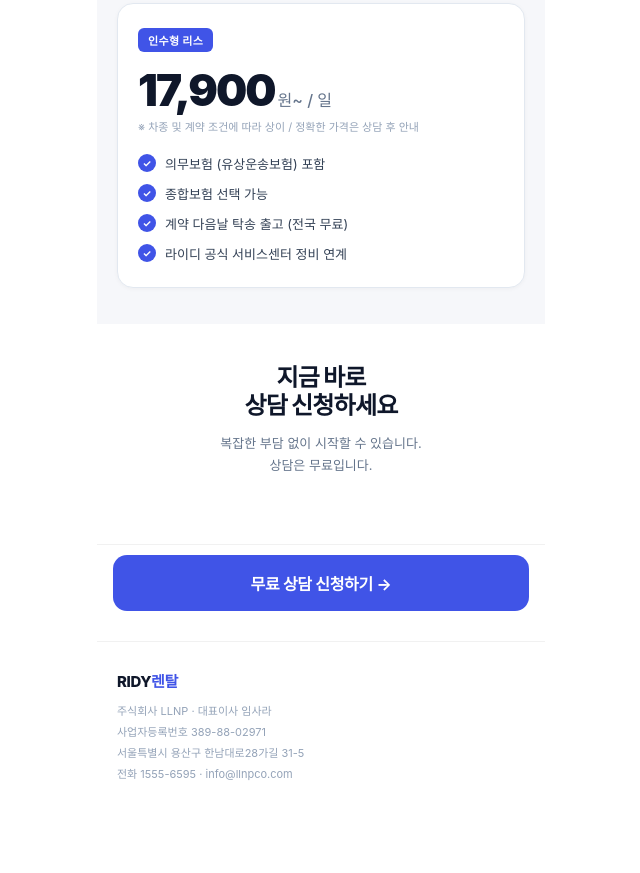
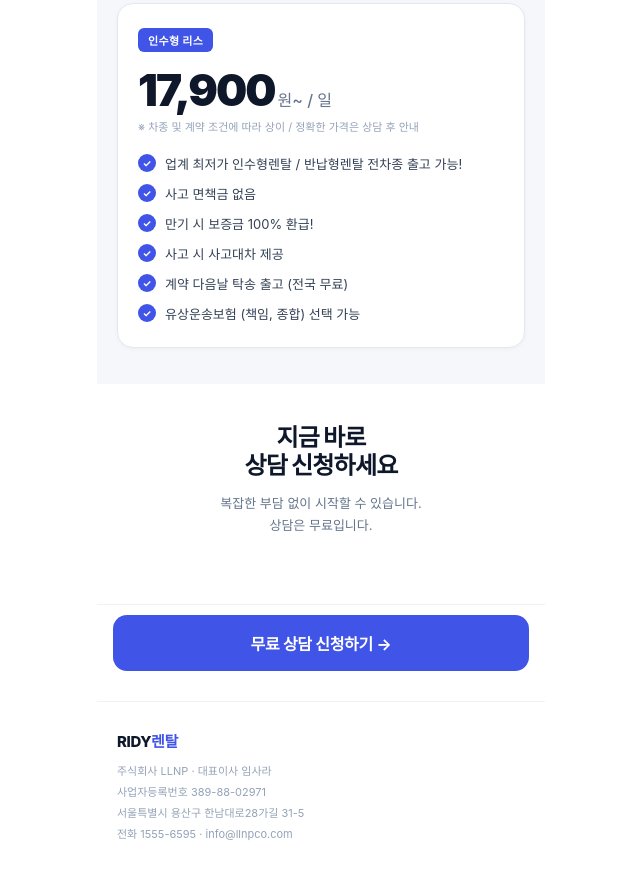
Before and after one commit to lukepark-llnp/ridy-rider-lp, a plain HTML site: page index.html in a window 1280 px wide. Shown: the part 1887-2760 px from the top of the page, without its empty margins (319-959 px from the left). Before the commit the page ends 2700 px from the top, so only its background shows below. Drawn offline with Linux system fonts and the light colour scheme; a web font is replaced by a local one.

Commit message:
feat(lp): 요금 안내 체크리스트 4→6개 교체 (Hana 요청)

```diff
--- a/index.html
+++ b/index.html
@@ -103,6 +103,8 @@ if(window.wcs){ wcs.inflow(); wcs_do(_nasa); }
 .chk:nth-child(2){transition-delay:0.15s}
 .chk:nth-child(3){transition-delay:0.25s}
 .chk:nth-child(4){transition-delay:0.35s}
+.chk:nth-child(5){transition-delay:0.45s}
+.chk:nth-child(6){transition-delay:0.55s}
 .chk-icon{width:18px;height:18px;background:#4054E7;border-radius:50%;flex-shrink:0;display:flex;align-items:center;justify-content:center}
 .chk-icon::after{content:'✓';font-size:10px;color:#fff;font-weight:700}
 .cta-sec{padding:40px 20px;text-align:center;background:#fff}
@@ -191,10 +193,12 @@ if(window.wcs){ wcs.inflow(); wcs_do(_nasa); }
       <div class="big-price"><span class="big-num" id="bigCounter">0</span><span class="big-unit">원~ / 일</span></div>
       <p class="price-note">※ 차종 및 계약 조건에 따라 상이 / 정확한 가격은 상담 후 안내</p>
       <div class="checks" id="checkList">
-        <div class="chk"><div class="chk-icon"></div>의무보험 (유상운송보험) 포함</div>
-        <div class="chk"><div class="chk-icon"></div>종합보험 선택 가능</div>
+        <div class="chk"><div class="chk-icon"></div>업계 최저가 인수형렌탈 / 반납형렌탈 전차종 출고 가능!</div>
+        <div class="chk"><div class="chk-icon"></div>사고 면책금 없음</div>
+        <div class="chk"><div class="chk-icon"></div>만기 시 보증금 100% 환급!</div>
+        <div class="chk"><div class="chk-icon"></div>사고 시 사고대차 제공</div>
         <div class="chk"><div class="chk-icon"></div>계약 다음날 탁송 출고 (전국 무료)</div>
-        <div class="chk"><div class="chk-icon"></div>라이디 공식 서비스센터 정비 연계</div>
+        <div class="chk"><div class="chk-icon"></div>유상운송보험 (책임, 종합) 선택 가능</div>
       </div>
     </div>
   </div>
```
